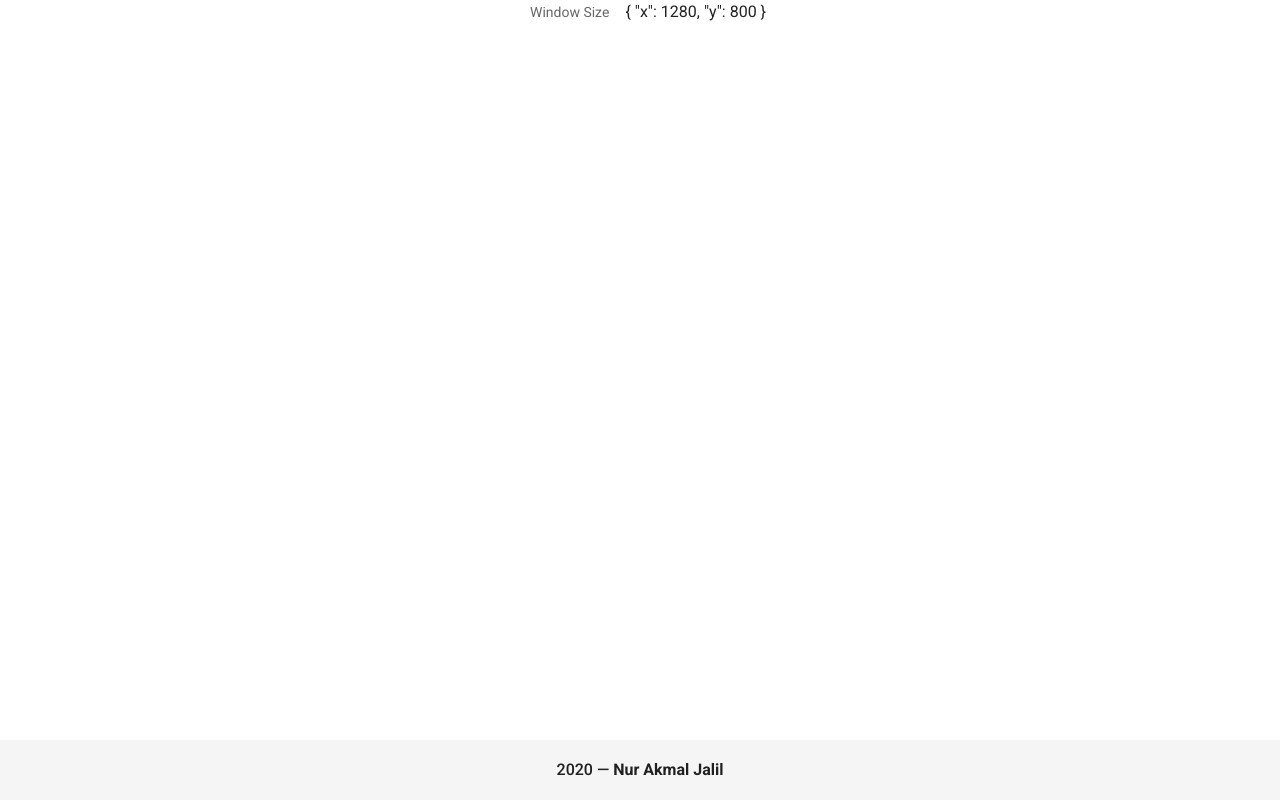
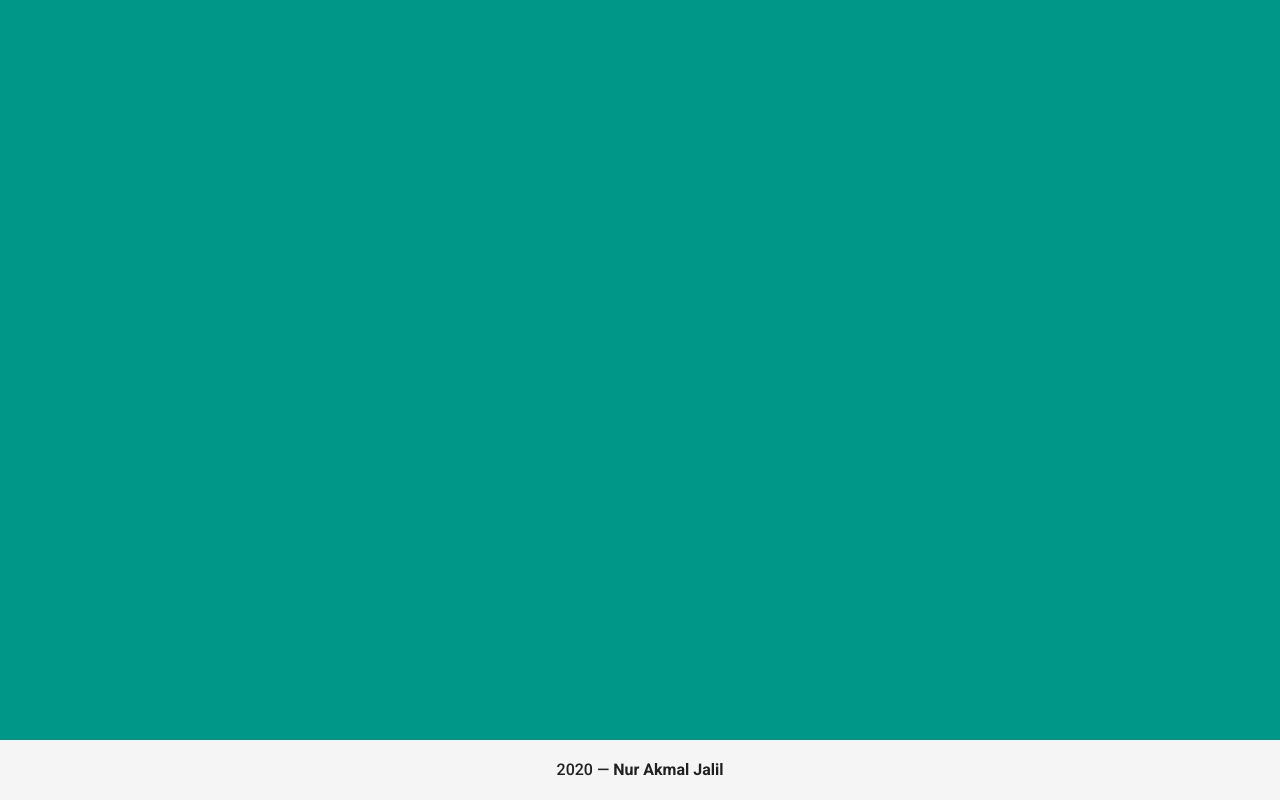
Before and after one commit to nurakmaljalil91/porfolio-page-4, a Vue app: page / in a window 1280 px wide. Built offline with nearby package versions, Linux system fonts and the light colour scheme.

Commit message:
resize main page

```diff
--- a/src/views/Home.vue
+++ b/src/views/Home.vue
@@ -1,8 +1,11 @@
 <template>
   <div class="home">
     <v-row v-resize="onResize" align="center" justify="center">
-      <v-subheader>Window Size</v-subheader>
-      {{ windowSize }}
+      <v-sheet :width="windowSize.x" :height="windowSize.y" color="teal">
+        <v-row align="center" justify="center">
+          {{windowSize}}
+        </v-row>
+      </v-sheet>
     </v-row>
   </div>
 </template>
@@ -20,25 +23,6 @@
         x: 0,
         y: 0,
       },
-      created: false,
-      items: [
-        {
-          color: "red lighten-2",
-          icon: "mdi-star",
-        },
-        {
-          color: "purple darken-1",
-          icon: "mdi-book-variant",
-        },
-        {
-          color: "green lighten-1",
-          icon: "mdi-airballoon",
-        },
-        {
-          color: "indigo",
-          icon: "mdi-buffer",
-        },
-      ],
     };
   },
   created() {
```
